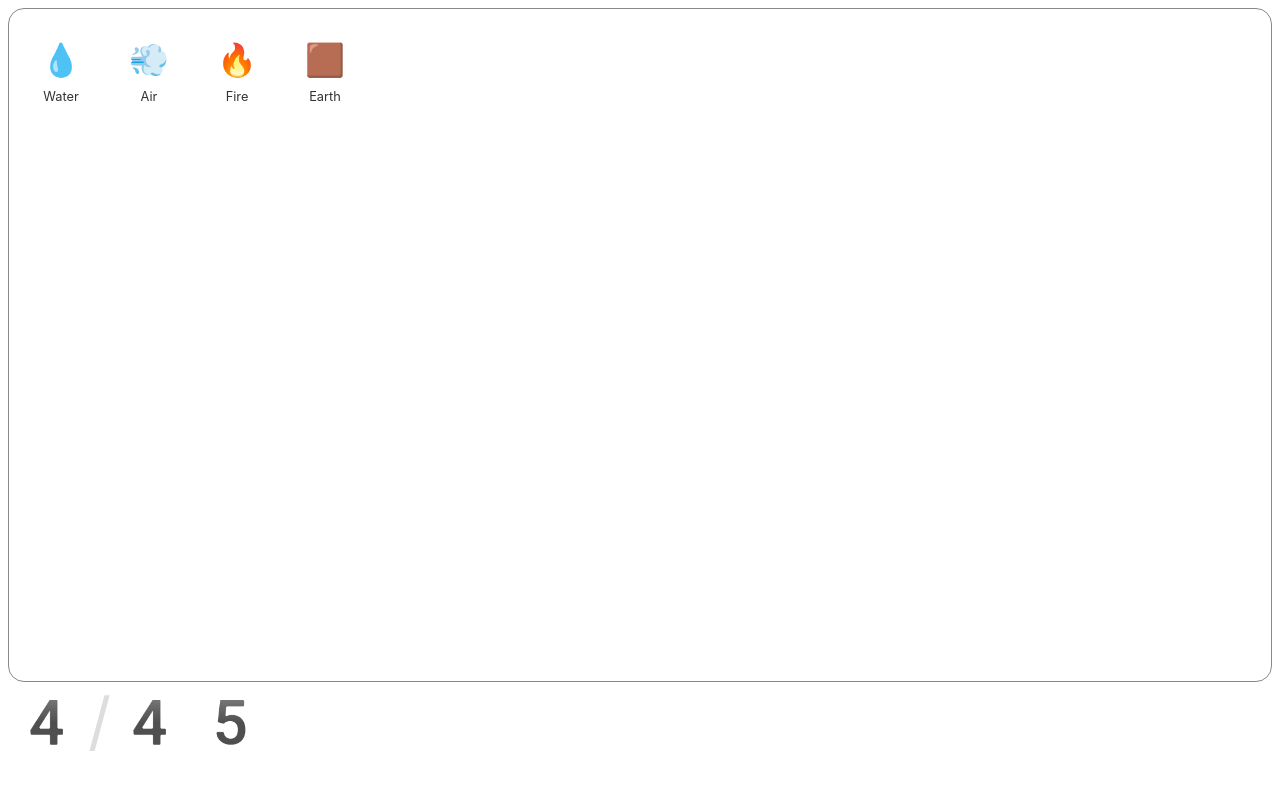
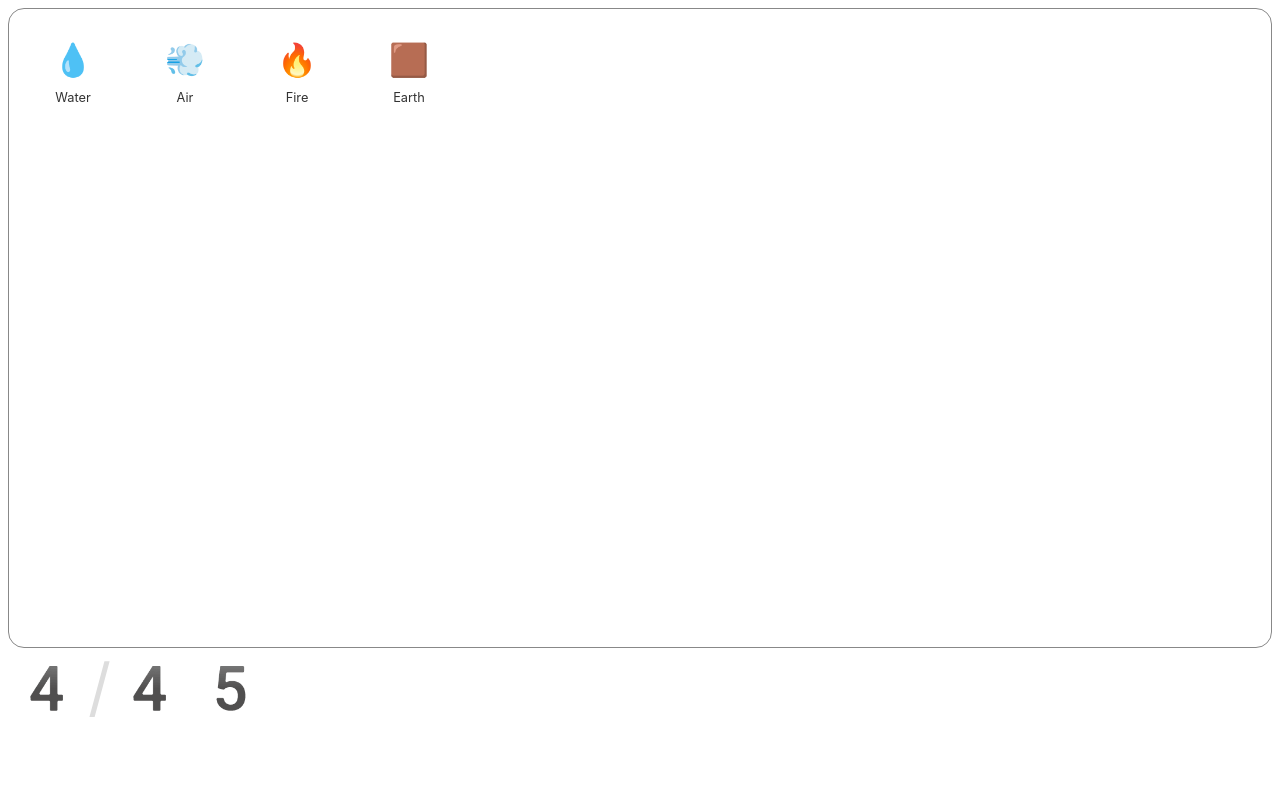
Before and after one commit to brennop/elemental-emojis, a Svelte app: page / in a window 1280 px wide. Shown: the top 790 px of the page. Built offline with nearby package versions, Linux system fonts and the light colour scheme.

Commit message:
#️⃣ grid grid grid gri

```diff
--- a/public/global.css
+++ b/public/global.css
@@ -1,3 +1,7 @@
+* {
+  box-sizing: border-box;
+}
+
 html,
 body {
   position: relative;
--- a/src/App.svelte
+++ b/src/App.svelte
@@ -24,10 +24,10 @@
   }
 
   .board {
-    display: flex;
-    flex-wrap: wrap;
+    display: grid;
+    grid-template-columns: repeat(auto-fill, 6em);
     gap: 1em;
-    align-content: flex-start;
+    align-content: start;
     border: 1px solid #888;
     border-radius: 1em;
     padding: 1em;
--- a/src/components/Element.svelte
+++ b/src/components/Element.svelte
@@ -32,8 +32,6 @@
 <style>
   .item {
     font-size: 2em;
-    width: 3rem;
-    height: 3rem;
     cursor: pointer;
     text-align: center;
     width: min-content;
@@ -50,11 +48,12 @@
   .container {
     border-radius: 0.8em;
     padding: 1em;
-    height: min-content;
+    height: 6em;
     display: flex;
     align-items: center;
     flex-direction: column;
     transition: 0.1s ease-out;
+    justify-content: space-between;
   }
 
   .container:hover {
```
